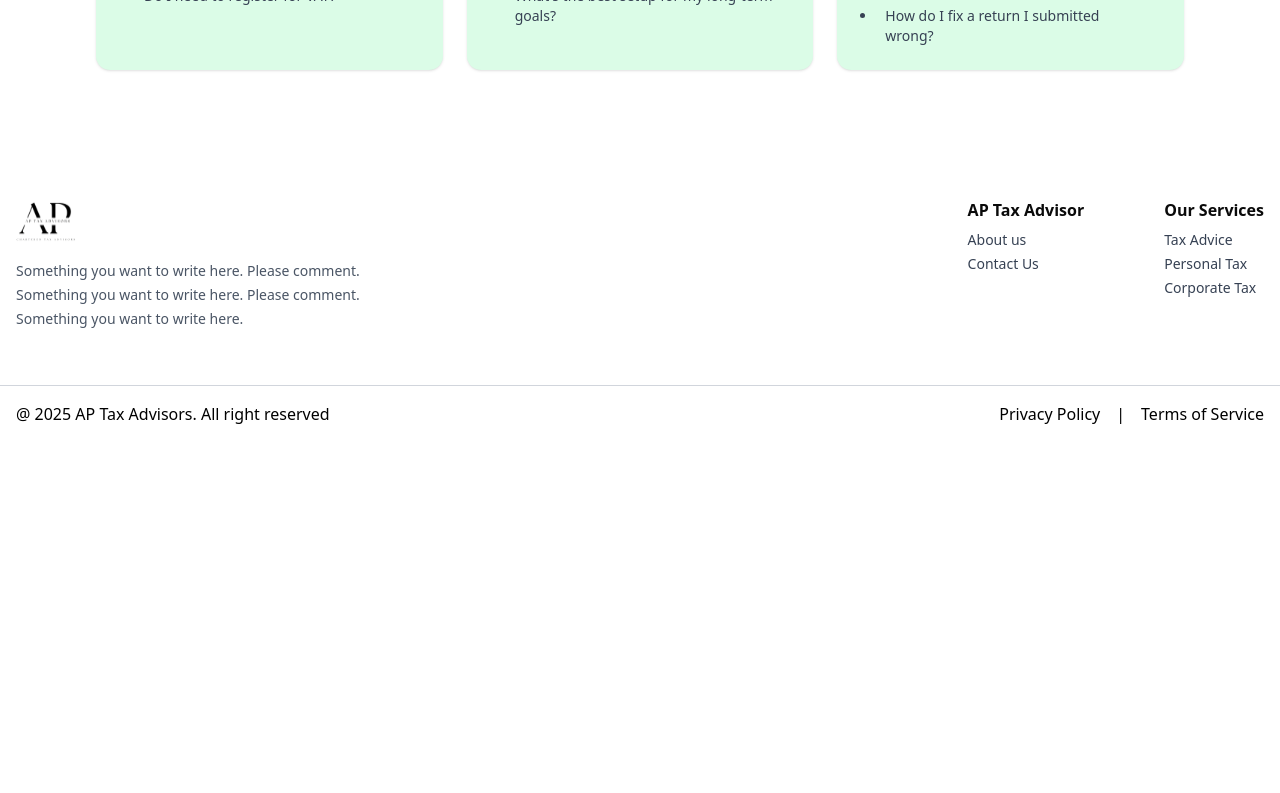
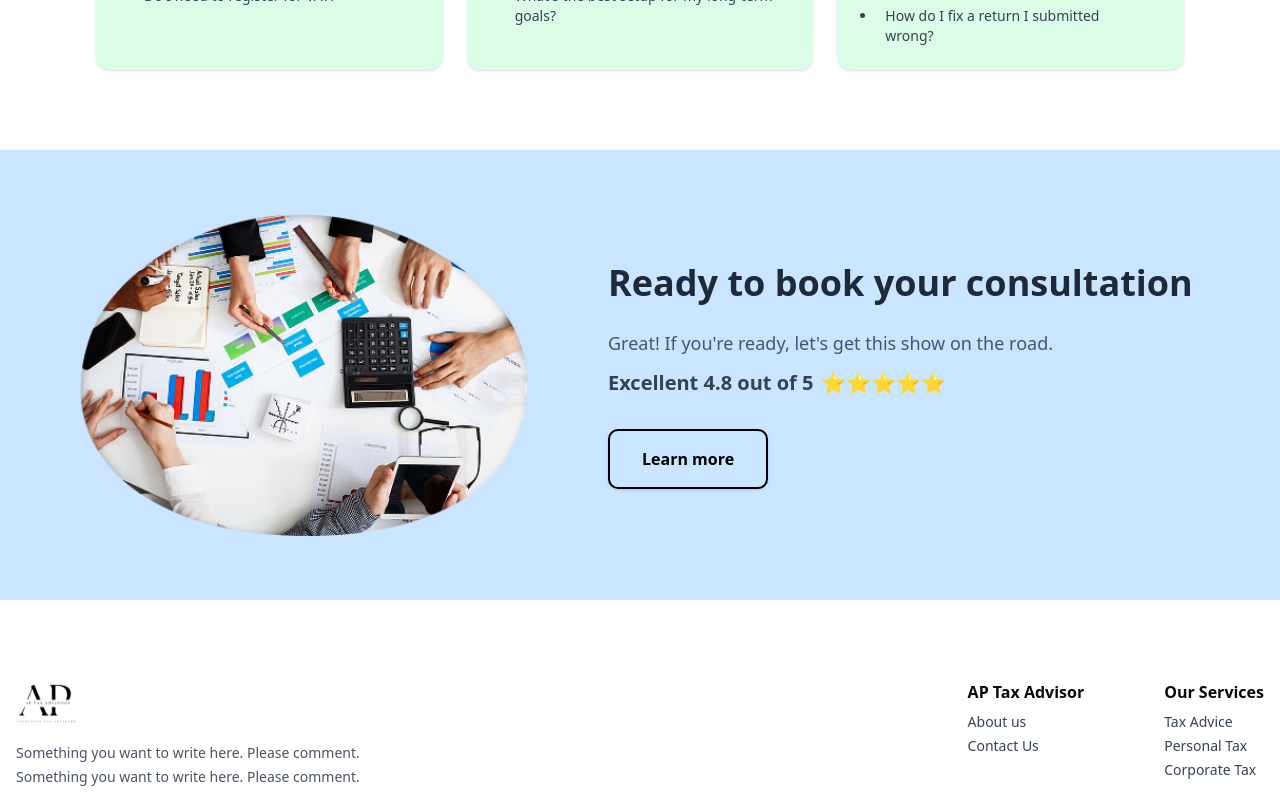
Before and after one commit to fiamanillah/ap_tax_advisor_cleintSide, a Next.js app: page /tax-advice in a window 1280 px wide. Shown: the part 2674-3467 px from the top of the page. Before the commit the page ends 3116 px from the top, so only its background shows below. Built offline with nearby package versions, Linux system fonts and the light colour scheme.

Commit message:
Refactor code structure for improved readability and maintainability

```diff
--- a/src/app/tax-advice/page.tsx
+++ b/src/app/tax-advice/page.tsx
@@ -1,6 +1,7 @@
 import TaxCategories from "@/components/tax-advice/TaxCategories";
 import Testimonial from "@/components/tax-advice/Testimonial";
 import { ArrowRight } from "lucide-react";
+import Image from "next/image";
 
 export default function page() {
   return (
@@ -72,6 +73,44 @@ export default function page() {
           <TaxCategories />
         </div>
       </section>
+
+      <section className="bg-[#CAE5FF]">
+        <div className="container mx-auto px-4 py-8 md:py-12 lg:py-16 lg:max-w-6xl">
+          <div className="flex flex-col lg:flex-row items-center justify-center gap-8 md:gap-12 lg:gap-20">
+            {/* Left Section - Image */}
+            <div className="w-full max-w-md flex items-center justify-center order-2 lg:order-1">
+              <div className="relative w-full max-w-md lg:max-w-lg">
+                <Image
+                  src="/assets/consultant.png"
+                  alt="Team collaborating on business documents"
+                  width={500}
+                  height={350}
+                  className="w-full h-auto object-cover rounded-lg"
+                  priority
+                />
+              </div>
+            </div>
+
+            {/* Right Section - Content */}
+            <div className="w-full flex flex-col justify-center items-center lg:items-start text-center lg:text-left order-1 lg:order-2 px-4 lg:px-0">
+              <h2 className="text-xl sm:text-2xl md:text-3xl lg:text-4xl font-bold text-gray-800 mb-4 md:mb-6 leading-tight">
+                Ready to book your consultation
+              </h2>
+              <p className="text-gray-600 text-sm sm:text-base md:text-lg mb-2 md:mb-3 max-w-md lg:max-w-lg">
+                Great! If you&apos;re ready, let&apos;s get this show on the
+                road.
+              </p>
+              <p className="text-gray-700 font-semibold text-base sm:text-lg md:text-xl mb-6 md:mb-8 flex items-center justify-center lg:justify-start gap-2">
+                <span>Excellent 4.8 out of 5</span>
+                <span className="text-yellow-500">⭐⭐⭐⭐⭐</span>
+              </p>
+              <button className="w-full sm:w-auto px-6 sm:px-8 py-3 sm:py-4 border-2 border-black text-black font-semibold text-sm sm:text-base rounded-lg shadow-sm hover:bg-gray-100 hover:shadow-md active:scale-95 focus:outline-none focus:ring-2 focus:ring-black focus:ring-offset-2 transition-all duration-200">
+                Learn more
+              </button>
+            </div>
+          </div>
+        </div>
+      </section>
     </main>
   );
 }
```
Also changed, not shown: public/assets/consultant.png (added).
